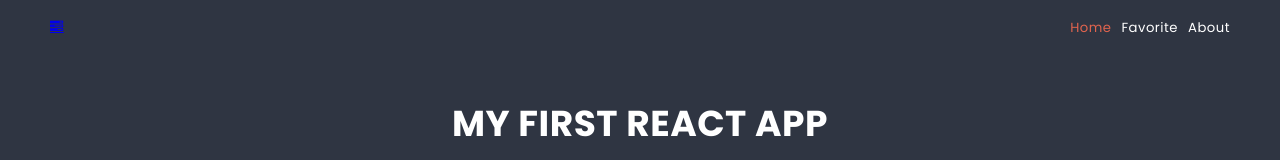
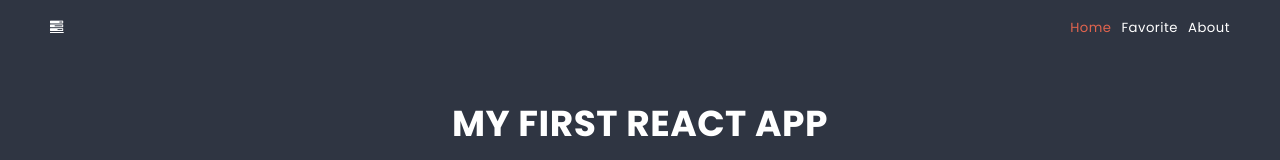
Before and after one commit to mkocz/react-app1, a React (Create React App) app: page / in a window 1280 px wide. Shown: the top 160 px of the page. Built offline with nearby package versions, Linux system fonts and the light colour scheme.

Commit message:
Overwrite icon color

```diff
--- a/src/components/NavBar/NavBar.js
+++ b/src/components/NavBar/NavBar.js
@@ -7,7 +7,7 @@ const NavBar = () => {
         <nav>
             <Container>
                 <div className={styles.navbar}>
-                    <Link to="/" className="fa fa-tasks"></Link>
+                    <Link to="/" className="fa fa-tasks" style={{ color: 'white' }}></Link>
                     <ul className={styles.list}>
                         <li><NavLink to="/" className={({ isActive }) => isActive ? styles.linkActive : undefined}>Home</NavLink></li>
                         <li><NavLink to="/favorite" className={({ isActive }) => isActive ? styles.linkActive : undefined}>Favorite</NavLink></li>
```
